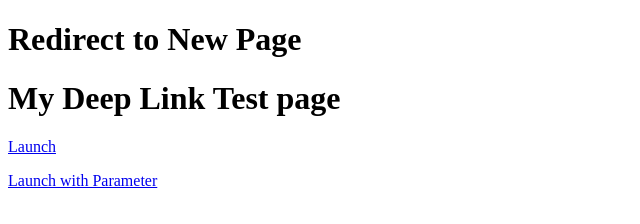
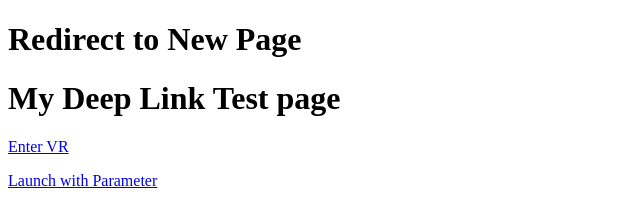
Before and after one commit to raj-kanjariya/testvr.github.io, a plain HTML site: page index.html in a window 1280 px wide. Shown: the full height of the page, 0-640 px from the left. Drawn offline with Linux system fonts and the light colour scheme.

Commit message:
Update index.html

```diff
--- a/index.html
+++ b/index.html
@@ -7,7 +7,7 @@
 <h1>Redirect to New Page</h1>
 <body >
     <h1>My Deep Link Test page</h1>
-    <p><a href="https://rajkanjariya.itch.io/webgl-test">Launch</a></p>
+    <p><a href="https://rajkanjariya.itch.io/webgl-test">Enter VR </a></p>
     <p><a href="unitydl://mylink?parameter">Launch with Parameter</a></p>
  </body>
 </html>
```
